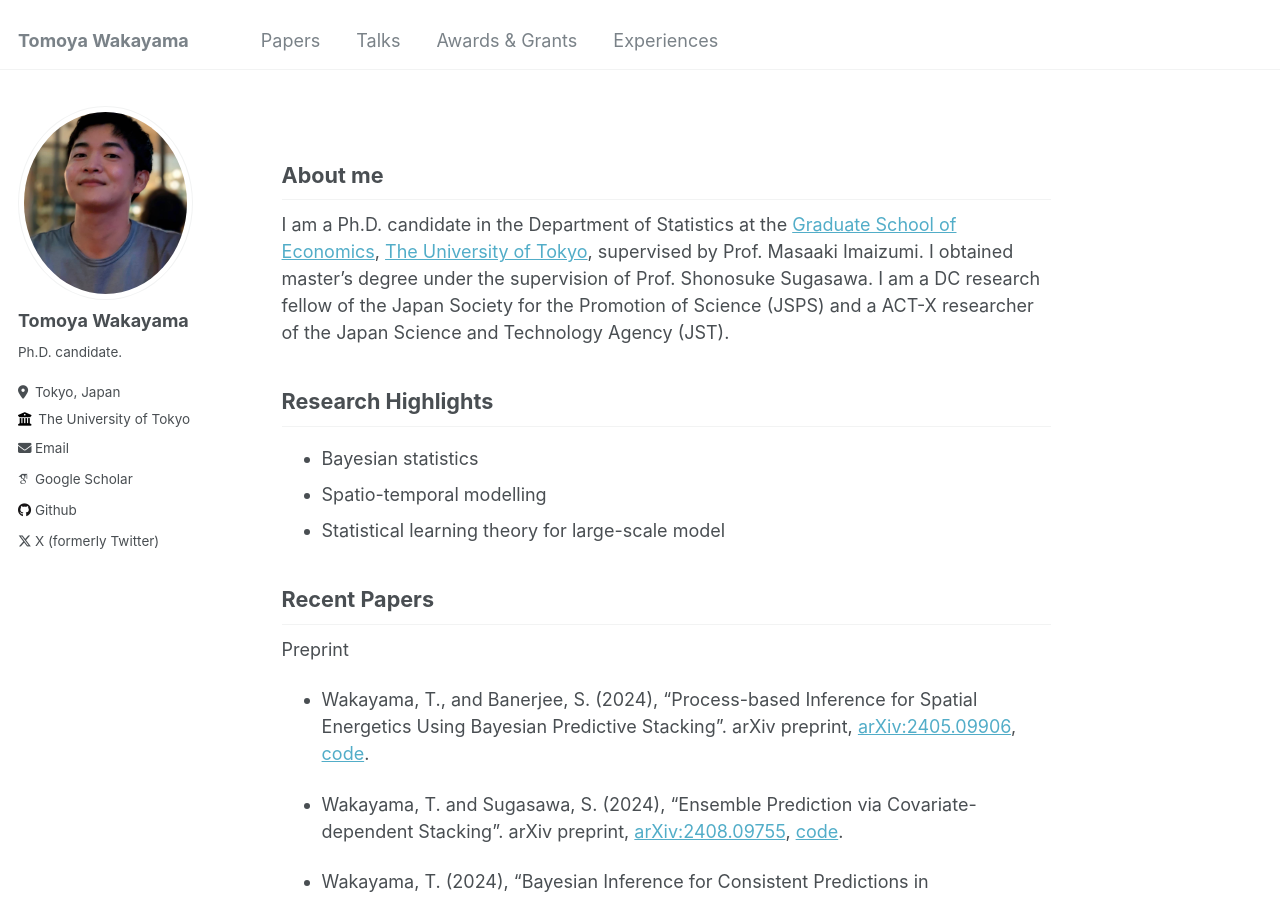
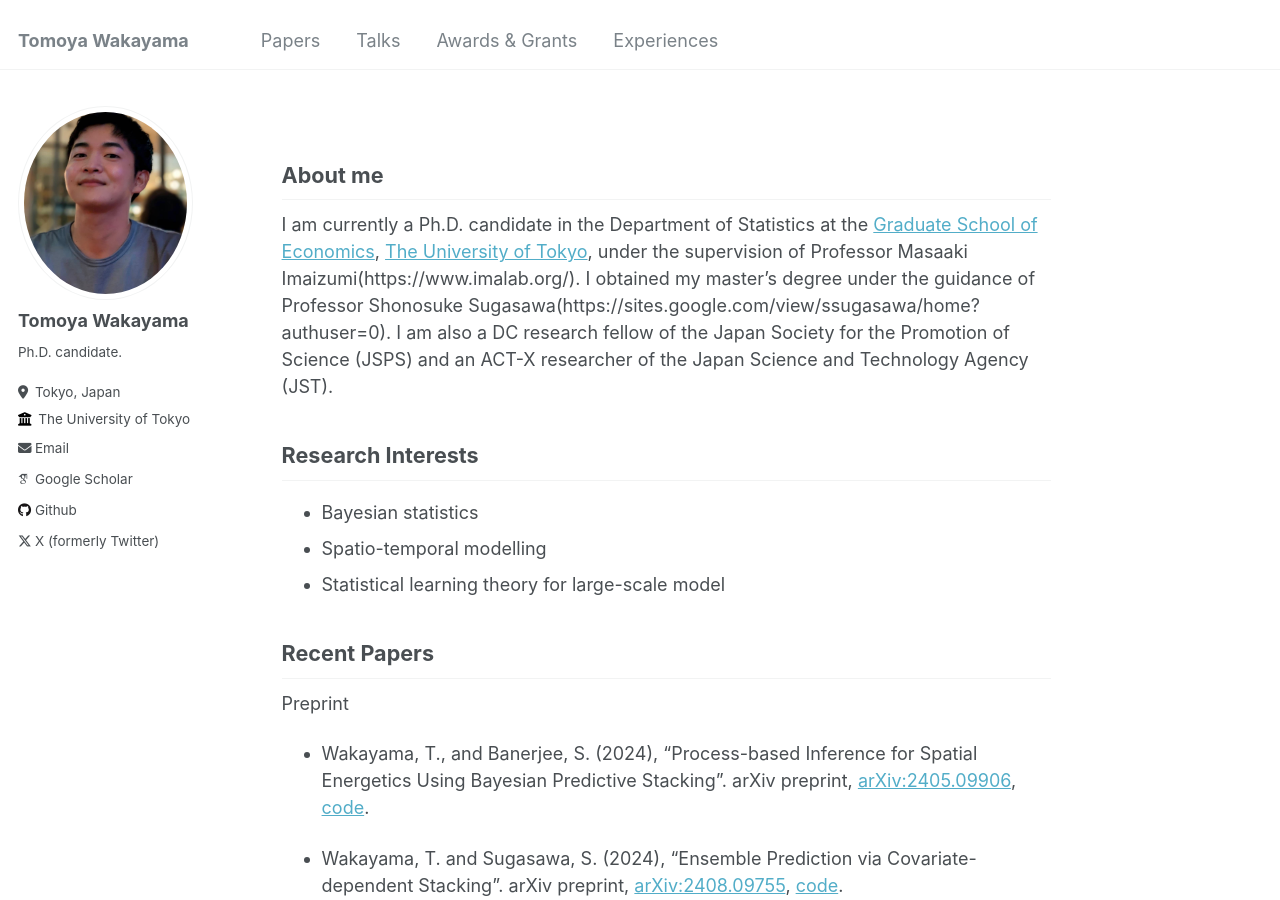
Before and after one commit to TomWaka/TomWaka.github.io, a Jekyll site: the page built from _pages/home.md, in a window 1280 px wide and 900 px high. Built offline with Jekyll 4.4.1, drawn with Linux system fonts in a browser that asks for light colours; some web fonts are replaced.

Commit message:
Update home.md

```diff
--- a/_pages/home.md
+++ b/_pages/home.md
@@ -10,9 +10,9 @@
 
 About me
 ------
-I am a Ph.D. candidate in the Department of Statistics at the [Graduate School of Economics](https://www.e.u-tokyo.ac.jp/index-e.html), [The University of Tokyo](https://www.u-tokyo.ac.jp/en/index.html), supervised by Prof. Masaaki Imaizumi. I obtained master's degree under the supervision of Prof. Shonosuke Sugasawa. I am a DC research fellow of the Japan Society for the Promotion of Science (JSPS) and a ACT-X researcher of the Japan Science and Technology Agency (JST).
+I am currently a Ph.D. candidate in the Department of Statistics at the [Graduate School of Economics](https://www.e.u-tokyo.ac.jp/index-e.html), [The University of Tokyo](https://www.u-tokyo.ac.jp/en/index.html), under the supervision of Professor Masaaki Imaizumi(https://www.imalab.org/). I obtained my master's degree under the guidance of Professor Shonosuke Sugasawa(https://sites.google.com/view/ssugasawa/home?authuser=0). I am also a DC research fellow of the Japan Society for the Promotion of Science (JSPS) and an ACT-X researcher of the Japan Science and Technology Agency (JST).
 
-Research Highlights
+Research Interests
 ------
 - Bayesian statistics
 - Spatio-temporal modelling
```
